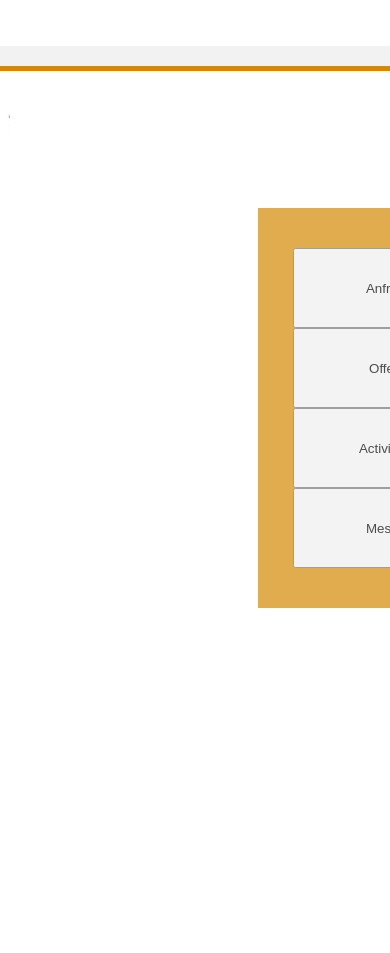
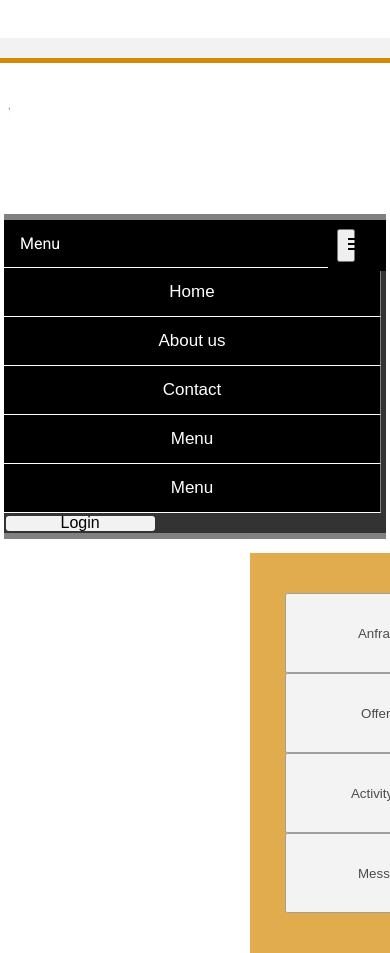
Before and after one commit to itclub-oberland/efgm-client, an Angular app: page / in a window 390 px wide. Shown: the top 953 px of the page. Before the commit the page ends 844 px from the top, so only its background shows below. Built offline with nearby package versions, Linux system fonts and the light colour scheme.

Commit message:
Navbar olusturdu

```diff
--- a/angular.json
+++ b/angular.json
@@ -27,6 +27,7 @@
               "src/assets"
             ],
             "styles": [
+              "./node_modules/@angular/material/prebuilt-themes/indigo-pink.css",
               "src/styles.scss"
             ],
             "scripts": [],
@@ -84,6 +85,7 @@
             "tsConfig": "src/tsconfig.spec.json",
             "karmaConfig": "src/karma.conf.js",
             "styles": [
+              "./node_modules/@angular/material/prebuilt-themes/indigo-pink.css",
               "src/styles.scss"
             ],
             "scripts": [],
--- a/package.json
+++ b/package.json
@@ -22,6 +22,7 @@
     "@angular/platform-browser-dynamic": "~7.2.0",
     "@angular/router": "~7.2.0",
     "core-js": "^2.5.4",
+    "hammerjs": "^2.0.8",
     "rxjs": "~6.3.3",
     "tslib": "^1.9.0",
     "zone.js": "~0.8.26"
--- a/src/app/app.component.html
+++ b/src/app/app.component.html
@@ -1,5 +1,6 @@
 <!--The content below is only a placeholder and can be replaced.-->
-<div style="text-align:center">
+
  <app-header></app-header>
+ <app-navbar></app-navbar>
  <app-dashboardnav></app-dashboardnav>
 <router-outlet></router-outlet>
--- a/src/app/home/home.module.ts
+++ b/src/app/home/home.module.ts
@@ -4,7 +4,8 @@ import { CommonModule } from '@angular/common';
 @NgModule({
   declarations: [],
   imports: [
-    CommonModule
-  ]
+    CommonModule,
+  ],
+
 })
 export class HomeModule { }
--- /dev/null
+++ b/src/app/navbar/navbar.component.html
@@ -0,0 +1,56 @@
+
+
+
+
+<div id="nav">
+  <div class="bar">
+    <div class="btn_Nav">
+        <a href="#home" class="active">Menu</a>
+      <button id="btn_Nav" mat-button [matMenuTriggerFor]="menu">Home</button>
+      <mat-menu #menu="matMenu">
+        <button mat-menu-item>Item 1</button>
+        <button mat-menu-item>Item 2</button>
+      </mat-menu>
+      <button id="btn_Nav" mat-button [matMenuTriggerFor]="menu">About us</button>
+      <mat-menu #menu="matMenu">
+        <button mat-menu-item>Item 1</button>
+        <button mat-menu-item>Item 2</button>
+      </mat-menu>
+      <button id="btn_Nav" mat-button [matMenuTriggerFor]="menu">Contact</button>
+      <mat-menu #menu="matMenu">
+        <button mat-menu-item>Item 1</button>
+        <button mat-menu-item>Item 2</button>
+      </mat-menu>
+      <button id="btn_Nav" mat-button [matMenuTriggerFor]="menu">Menu</button>
+      <mat-menu #menu="matMenu">
+        <button mat-menu-item>Item 1</button>
+        <button mat-menu-item>Item 2</button>
+      </mat-menu>
+      <button id="btn_Nav" mat-button [matMenuTriggerFor]="menu">Menu</button>
+      <mat-menu #menu="matMenu">
+        <button mat-menu-item>Item 1</button>
+        <button mat-menu-item>Item 2</button>
+      </mat-menu>
+    </div>
+    <div class="log_in">
+
+      <button class="btn_login">Login</button>
+    </div>
+    <div class="mob_Menu">
+    <button class="btn_Mob_Menu"><i class="material-icons">menu</i></button>
+  </div>
+  </div>
+
+</div>
+
+
+<script>
+  function myFunction() {
+    var x = document.getElementById("btn_Nav");
+    if (x.style.display === "block") {
+      x.style.display = "none";
+    } else {
+      x.style.display = "block";
+    }
+  }
+  </script>
--- /dev/null
+++ b/src/app/navbar/navbar.component.scss
@@ -0,0 +1,185 @@
+#nav {
+    display: flex;
+    margin: 4px;
+    justify-content: center;
+    padding: 10px 0;
+
+}
+
+.bar {
+    display: flex;
+    width: 68%;
+    justify-content: space-between;
+    flex-direction: row;
+    border-top: 6px solid #808183;
+    border-bottom: 6px solid #808183;
+    background-color: black;
+    padding-right: 5px;
+}
+
+.btn_Nav {
+    display: flex;
+    width: 100%;
+    flex-direction: row;
+
+    #btn_Nav {
+        display: flex;
+        flex-direction: row;
+        justify-content: center;
+        color: white;
+        width: 15%;
+        background-color: black;
+        border: none;
+        align-items: center;
+        padding: 10px;
+        cursor: pointer;
+        border-right: 1px solid #808183;
+
+        &:hover {
+            background-color: rgb(167, 10, 10);
+            color: black;
+        }
+    }
+
+}
+
+.log_in {
+    display: flex;
+    flex-direction: row;
+    width: 25%;
+    align-items: center;
+    color: white;
+
+    .btn_icon {
+        display: flex;
+        flex-direction: row;
+        width: 30%;
+        height: 100%;
+        align-items: center;
+        font-size: 2.1em;
+        align-self: baseline;
+
+        &:hover {
+            background-color: rgb(167, 10, 10);
+        }
+    }
+
+    .btn_login {
+        display: flex;
+        align-items: center;
+        width: 100%;
+        height: 75%;
+        justify-content: center;
+        font-size: 1em;
+        margin-left: 1%;
+        border: none;
+        border-radius: 3px;
+        background-color: #F2F2F2;
+        padding: 1px;
+
+        &:hover {
+            background-color: rgb(167, 10, 10);
+            color: white;
+        }
+    }
+}
+
+.active {
+    display: none;
+}
+
+.mob_Menu {
+    display: none;
+}
+
+
+@media screen and (max-width: 768px) {
+    // #nav {
+    //     width: 100%;
+    //     flex-direction: row;
+    // }
+
+    .bar {
+        flex-direction: column;
+        width: 100%;
+        overflow: hidden;
+        background-color: #333;
+        position: relative;
+    }
+
+    .btn_Nav {
+        display: block;
+        flex-direction: column;
+        width: 100%;
+
+        #btn_Nav {
+            display: block;
+            flex-direction: column;
+            align-items: flex-start;
+            width: 100%;
+            color: white;
+            padding: 14px 16px;
+            text-decoration: none;
+            font-size: 17px;
+            border-bottom: 0.001em solid white;
+            display: block;
+
+            &:hover {
+                background-color: #ddd;
+                color: black;
+            }
+
+        }
+    }
+
+    .mob_Menu {
+        display: flex;
+        flex-direction: column;
+
+        justify-content: center;
+        display: block;
+        // width: 10%;
+
+        padding: 9px;
+        background: black;
+        // display: block;
+        position: absolute;
+        right: 0;
+        top: 0;
+    }
+
+    .active {
+        display: flex;
+        display: block;
+        justify-content: center;
+        align-content: center;
+        text-decoration: none;
+        // height: 30px;
+        width: 100%;
+        background-color: rgb(0, 0, 0);
+        border-bottom: 0.001em solid white;
+        color: white;
+        padding: 14px 16px;
+
+        .btn_Mob_Menu {
+            align-items: center;
+            display: block;
+            width: 50px;
+            font-size: 15px;
+        }
+    }
+}
+
+@media screen and (max-width: 500px) {
+    .bar {
+        width: 100%;
+    }
+
+    .log_in {
+        width: 40%;
+    }
+
+    button {
+        width: 45%;
+    }
+}
--- /dev/null
+++ b/src/app/navbar/navbar.component.ts
@@ -0,0 +1,15 @@
+import { Component, OnInit } from '@angular/core';
+
+@Component({
+  selector: 'app-navbar',
+  templateUrl: './navbar.component.html',
+  styleUrls: ['./navbar.component.scss']
+})
+export class NavbarComponent implements OnInit {
+
+  constructor() { }
+
+  ngOnInit() {
+  }
+
+}
--- a/src/index.html
+++ b/src/index.html
@@ -7,6 +7,9 @@
 
   <meta name="viewport" content="width=device-width, initial-scale=1">
   <link rel="icon" type="image/x-icon" href="favicon.ico">
+
+  <link href="https://fonts.googleapis.com/css?family=Roboto:300,400,500" rel="stylesheet">
+  <link href="https://fonts.googleapis.com/icon?family=Material+Icons" rel="stylesheet">
 </head>
 <body>
   <app-root></app-root>
--- a/src/main.ts
+++ b/src/main.ts
@@ -1,3 +1,4 @@
+import 'hammerjs';
 import { enableProdMode } from '@angular/core';
 import { platformBrowserDynamic } from '@angular/platform-browser-dynamic';
 
--- a/src/styles.scss
+++ b/src/styles.scss
@@ -1 +1,4 @@
 /* You can add global styles to this file, and also import other style files */
+@import "~@angular/material/prebuilt-themes/indigo-pink.css";
+html, body { height: 100%; }
+body { margin: 0; font-family: Roboto, "Helvetica Neue", sans-serif; }
```
Also changed, not shown: src/app/app.module.ts (+14 -2 lines), 2 other files (tests, documents, lock files or other folders).
